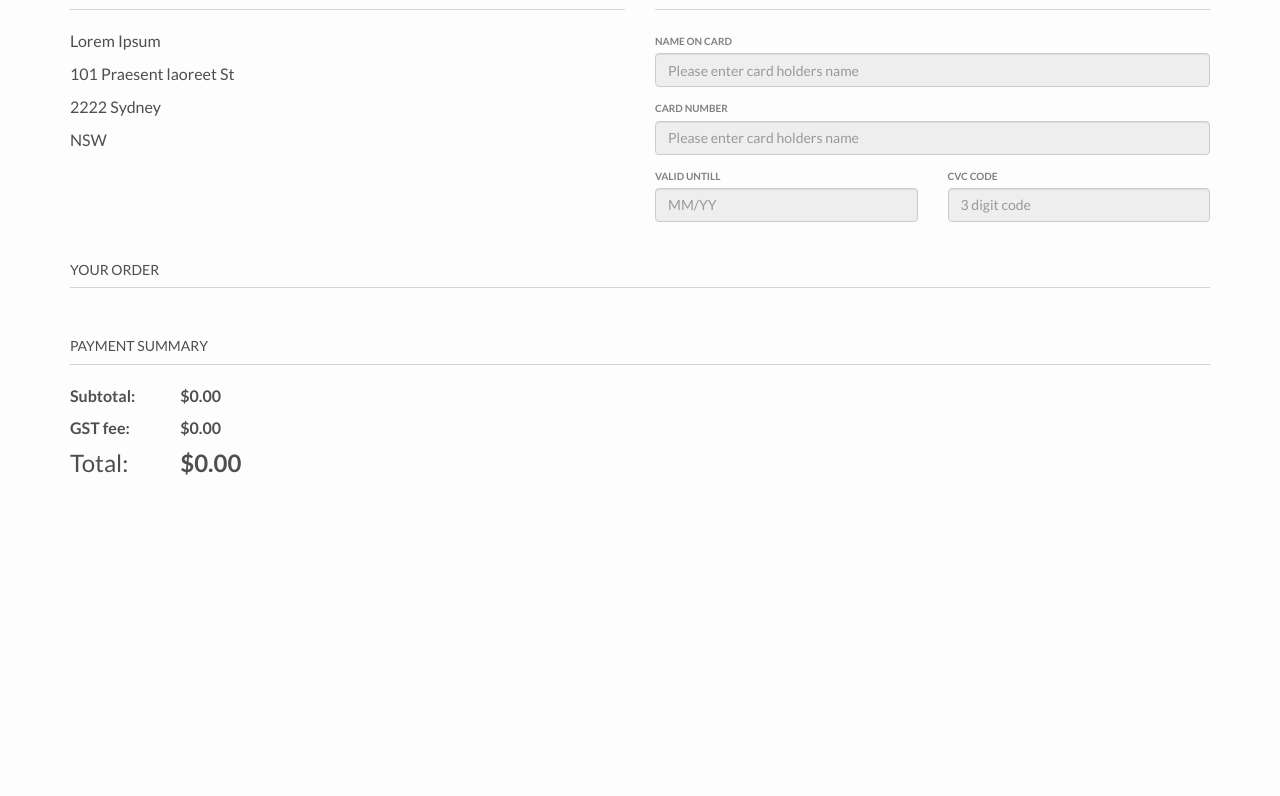
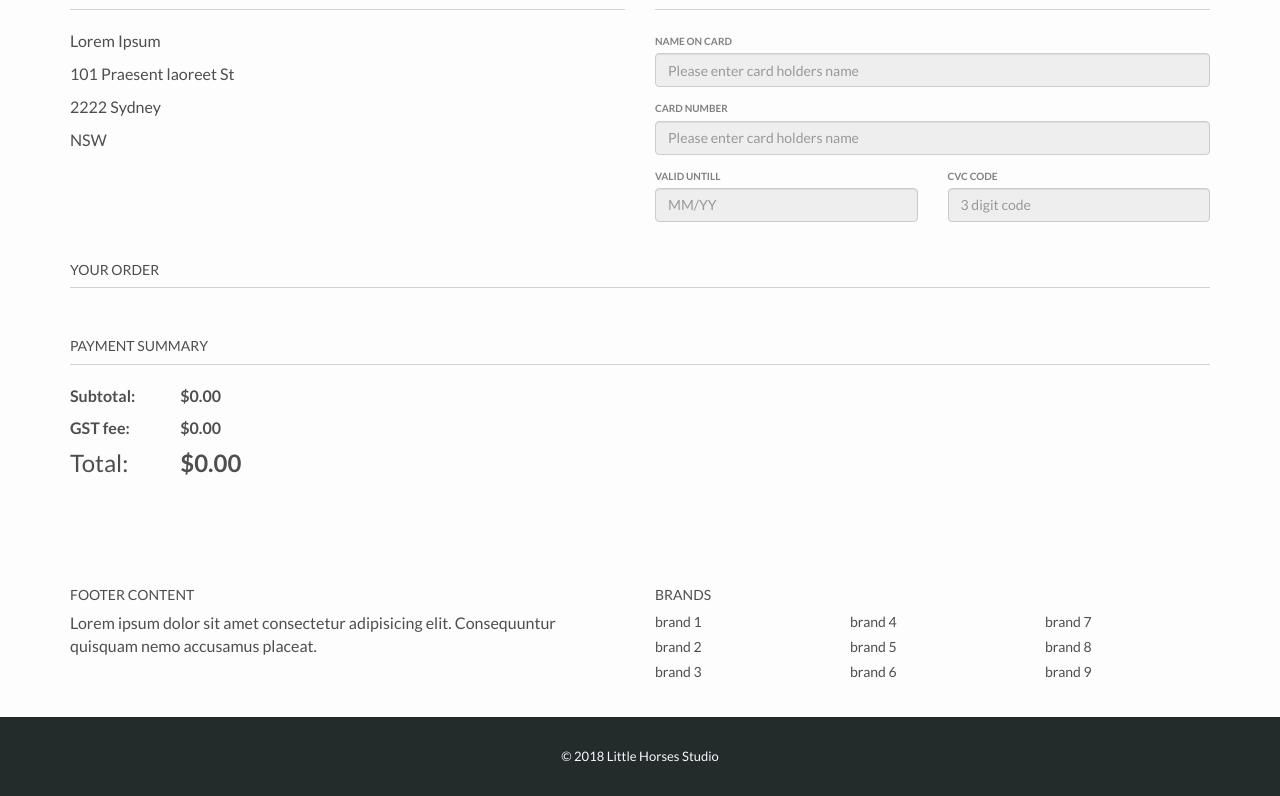
Before and after one commit to BartZAU/watchstore-react, a React (Create React App) app in the folder watchstore-react-redux/: page /checkout in a window 1280 px wide. Shown: the part 216-1012 px from the top of the page. Before the commit the page ends 800 px from the top, so only its background shows below. Built offline with nearby package versions, Linux system fonts and the light colour scheme.

Commit message:
footer almost finished

```diff
--- a/watchstore-react-redux/src/App.css
+++ b/watchstore-react-redux/src/App.css
@@ -4,6 +4,12 @@
   padding-top: 5rem;
   padding-bottom: 5rem;
 }
+
+.py-3 {
+  padding-top: 3rem;
+  padding-bottom: 3rem;
+}
+
 /* $white: #F5F5F5;
 $light: #E0C9CB;
 $tan: #C3A1A0;
--- a/watchstore-react-redux/src/App.js
+++ b/watchstore-react-redux/src/App.js
@@ -5,6 +5,7 @@ import NavMain from "./components/Nav";
 import MainCarousel from "./components/MainCarousel";
 import WatchList from "./components/WatchList";
 import Checkout from "./components/Checkout";
+import Footer from "./components/Footer";
 
 import data from "./data/products.json";
 
@@ -36,9 +37,7 @@ class App extends Component {
       if (cart) {
         this.setState(() => ({ cart: cart, totalPrice: totalPrice }));
       }
-    } catch (error) {
-      // do nothing
-    }
+    } catch (error) {}
   }
 
   componentDidUpdate(prevProps, prevState) {
@@ -51,8 +50,6 @@ class App extends Component {
   onTermSubmit = term => {
     this.setState({ term: term });
   };
-
-  // need to add a remove item from cart
 
   handleAddCartItem = (addedItem, addedItemPrice, imgSrc, brand) => {
     // check if already in cart
@@ -125,6 +122,7 @@ class App extends Component {
             render={() => (
               <React.Fragment>
                 <MainCarousel />
+
                 <WatchList
                   cart={this.state.cart}
                   searchTerm={this.state.term}
@@ -147,6 +145,7 @@ class App extends Component {
               />
             )}
           />
+          <Footer />
         </div>
       </BrowserRouter>
     );
--- a/watchstore-react-redux/src/components/Checkout.js
+++ b/watchstore-react-redux/src/components/Checkout.js
@@ -8,9 +8,8 @@ import { Grid, Row, Col, ListGroup } from "react-bootstrap";
 
 export default class Checkout extends Component {
   render() {
-    console.log(this.props);
-
     const taxes = this.props.totalPrice * 0.1;
+    const estimatedTotal = this.props.totalPrice + taxes;
 
     return (
       <div>
@@ -83,8 +82,8 @@ export default class Checkout extends Component {
                     </p>
                     <h3 style={{ marginTop: "0" }}>
                       <strong>
-                        {this.props.estimatedTotal
-                          ? `$${this.props.estimatedTotal.toFixed(2)}`
+                        {estimatedTotal
+                          ? `$${estimatedTotal.toFixed(2)}`
                           : `$0.00`}
                       </strong>
                     </h3>
--- /dev/null
+++ b/watchstore-react-redux/src/components/Footer.css
@@ -0,0 +1,29 @@
+.footer-content {
+  padding-top: 4rem;
+  padding-bottom: 3rem;
+  padding-left: 15px;
+}
+
+.footer-brand-list {
+  list-style: none;
+  padding: 0;
+  margin: 0;
+}
+
+.footer-brand-list li {
+  list-style: none;
+  margin-bottom: 5px;
+}
+
+.footer-copyright {
+  text-align: center;
+  font-size: 13px;
+  color: #f8f8ff;
+  background: #232b2b;
+}
+
+.footer-copyright a {
+  font-size: 15px;
+  text-decoration: none;
+  color: #fdfdfd;
+}
--- /dev/null
+++ b/watchstore-react-redux/src/components/Footer.js
@@ -0,0 +1,50 @@
+import React from "react";
+import { Grid, Row, Col } from "react-bootstrap";
+
+import "./Footer.css";
+
+const Footer = () => {
+  return (
+    <footer className="footer-wrapper">
+      <Grid className="show-grid footer-content">
+        <Row>
+          <Col xs={6}>
+            <h5>FOOTER CONTENT</h5>
+            <p>
+              Lorem ipsum dolor sit amet consectetur adipisicing elit.
+              Consequuntur quisquam nemo accusamus placeat.
+            </p>
+          </Col>
+          <Col xs={2}>
+            <h5>BRANDS</h5>
+            <ul className="footer-brand-list">
+              <li>brand 1</li>
+              <li>brand 2</li>
+              <li>brand 3</li>
+            </ul>
+          </Col>
+          <Col xs={2}>
+            <h5 style={{ visibility: "hidden" }}>BRANDS</h5>
+            <ul className="footer-brand-list">
+              <li>brand 4</li>
+              <li>brand 5</li>
+              <li>brand 6</li>
+            </ul>
+          </Col>
+          <Col xs={2}>
+            <h5 style={{ visibility: "hidden" }}>BRANDS</h5>
+            <ul className="footer-brand-list">
+              <li>brand 7</li>
+              <li>brand 8</li>
+              <li>brand 9</li>
+            </ul>
+          </Col>
+        </Row>
+      </Grid>
+
+      <div class="footer-copyright py-3">&copy; 2018 Little Horses Studio</div>
+    </footer>
+  );
+};
+
+export default Footer;
--- a/watchstore-react-redux/src/components/Nav.js
+++ b/watchstore-react-redux/src/components/Nav.js
@@ -166,7 +166,6 @@ class NavMain extends Component {
               }
             >
               <NavItem eventKey={2} href="/checkout" className="nav-item">
-                {/* Cart <span>$0.00</span> <i className="fas fa-shopping-cart" /> */}
                 {!this.props.itemsInCartBoolean ? `Cart` : ` Checkout`}
                 <i
                   style={{
--- a/watchstore-react-redux/src/components/WatchItem.js
+++ b/watchstore-react-redux/src/components/WatchItem.js
@@ -21,7 +21,6 @@ class WatchItem extends React.Component {
           src={this.props.imgSrc}
           alt={this.props.name}
         >
-          {/* <span>{` ${this.props.name}`}</span> */}
           <div className="item-details-wrapper">
             <p className="item-name">{this.props.name}</p>
             <p className="item-price">
```
Also changed, not shown: watchstore-react-redux/src/components/Modal.js (added, +11 -0 lines).
